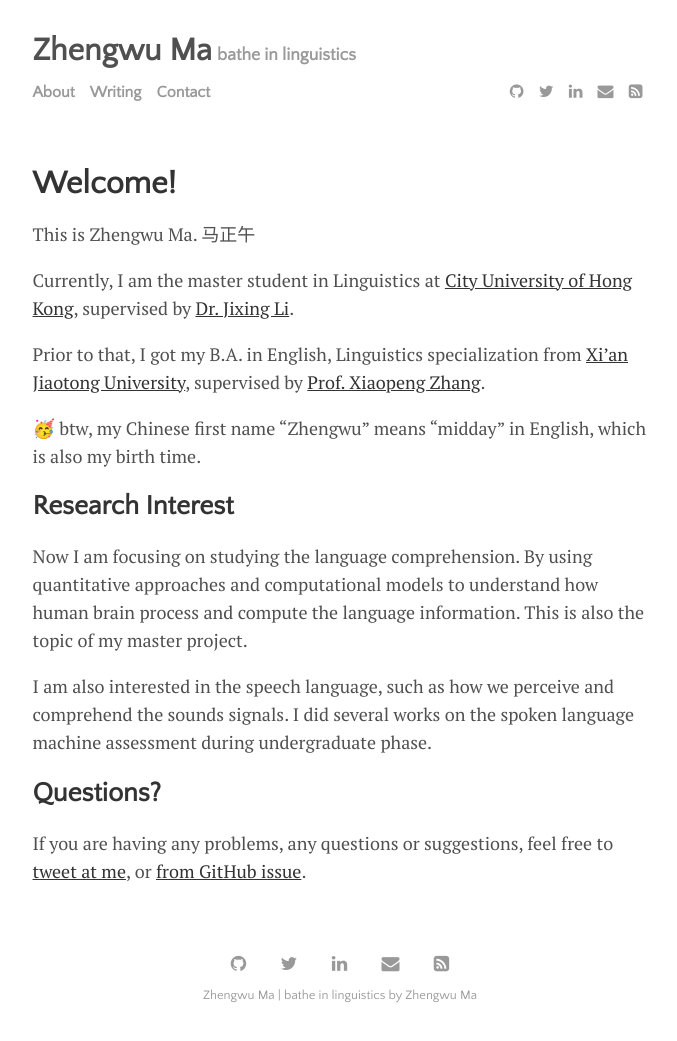
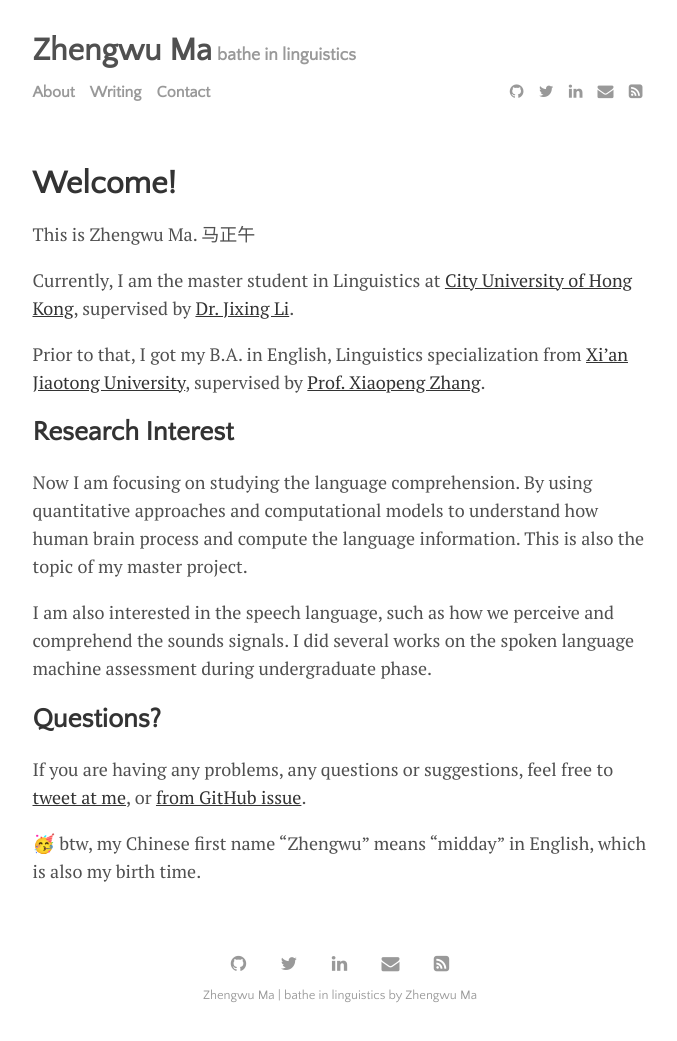
Before and after one commit to zhengwuma/zhengwuma.github.io, a Jekyll site: the page built from menu/about.md, in a window 1280 px wide. Shown: the whole page, without its empty margins (300-977 px from the left). Built offline with Jekyll 4.4.1, drawn with Linux system fonts in a browser that asks for light colours; part of the change alters nothing that is shown.

```diff
--- a/menu/about.md
+++ b/menu/about.md
@@ -10,8 +10,6 @@ Currently, I am the master student in Linguistics at [City University of Hong Ko
 
 Prior to that, I got my B.A. in English, Linguistics specialization from [Xi'an Jiaotong University](http://www.xjtu.edu.cn), supervised by [Prof. Xiaopeng Zhang](http://gr.xjtu.edu.cn/en/web/zhangxp).
 
-🥳 btw, my Chinese first name "Zhengwu" means "midday" in English, which is also my birth time.
-
 
 ## Research Interest
 
@@ -22,3 +20,6 @@ I am also interested in the speech language, such as how we perceive and compreh
 ## Questions?
 
 If you are having any problems, any questions or suggestions, feel free to [tweet at me](https://twitter.com/zhengwuma), or [from GitHub issue](https://github.com/zhengwuma).
+
+
+🥳 btw, my Chinese first name "Zhengwu" means "midday" in English, which is also my birth time.
```
